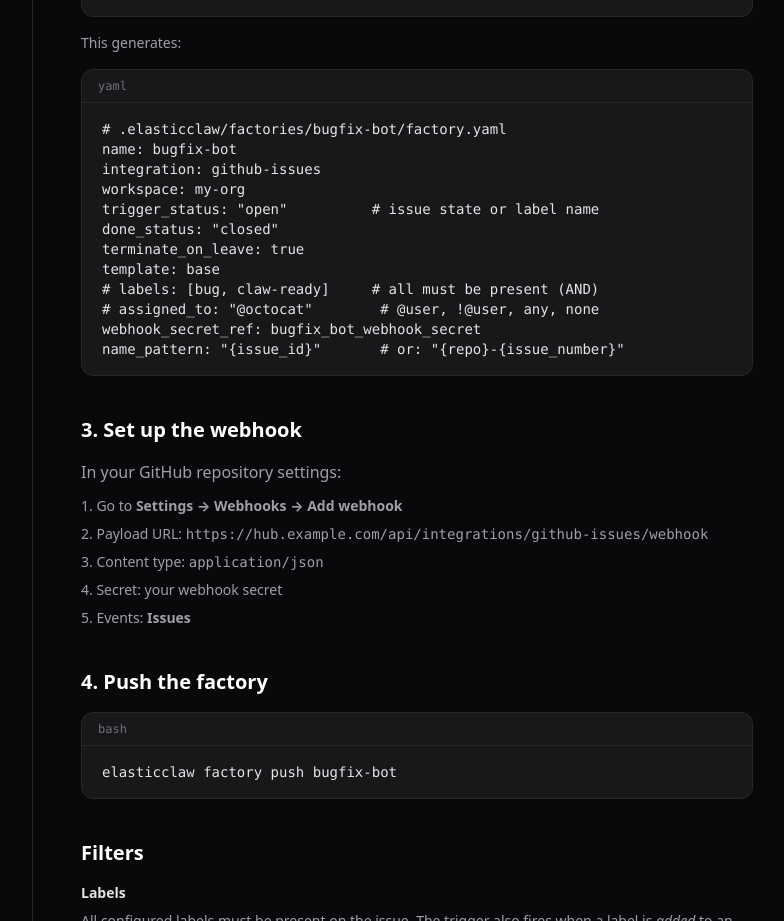
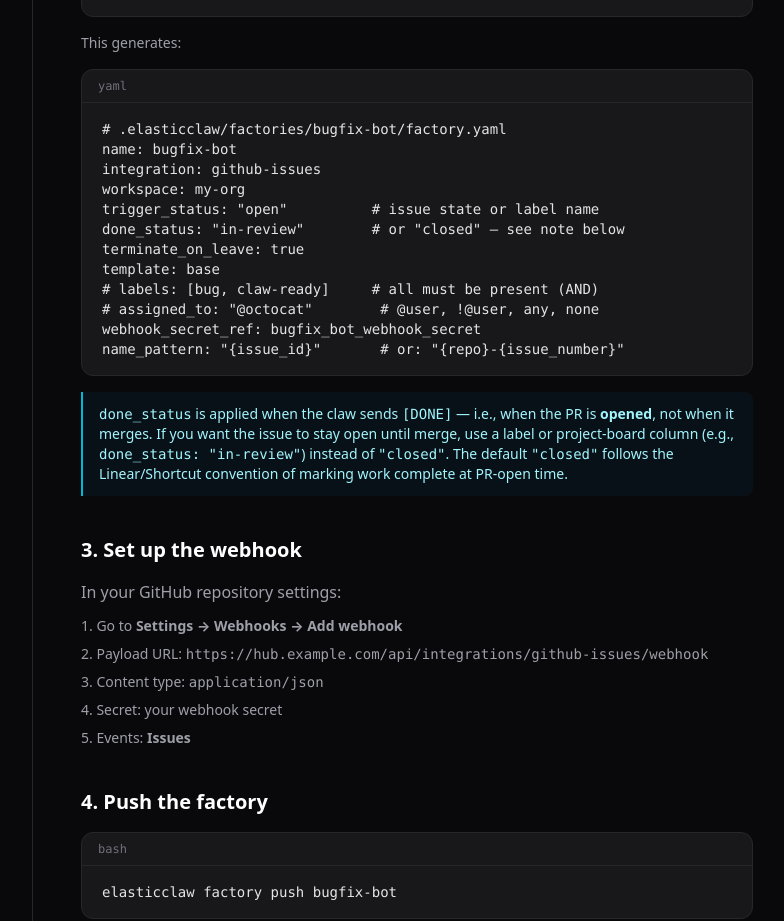
Before and after one commit to elasticclaw/elasticclaw.ai, a Next.js app: page /docs/github-issues in a window 1280 px wide. Shown: the part 960-1881 px from the top of the page, without its empty margins (207-991 px from the left). Built offline with nearby package versions, Linux system fonts and the light colour scheme.

Commit message:
fix: escape UI_PASSWORD in hub.yaml example to prevent JSX interpolation

```diff
--- a/src/app/docs/github-issues/page.tsx
+++ b/src/app/docs/github-issues/page.tsx
@@ -45,13 +45,22 @@ name: bugfix-bot
 integration: github-issues
 workspace: my-org
 trigger_status: "open"          # issue state or label name
-done_status: "closed"
+done_status: "in-review"        # or "closed" — see note below
 terminate_on_leave: true
 template: base
 # labels: [bug, claw-ready]     # all must be present (AND)
 # assigned_to: "@octocat"        # @user, !@user, any, none
 webhook_secret_ref: bugfix_bot_webhook_secret
 name_pattern: "{issue_id}"       # or: "{repo}-{issue_number}"`}</CodeBlock>
+        <Note>
+          <code>done_status</code> is applied when the claw sends{" "}
+          <code>[DONE]</code> — i.e., when the PR is <strong>opened</strong>, not
+          when it merges. If you want the issue to stay open until merge, use a
+          label or project-board column (e.g.,{" "}
+          <code>done_status: "in-review"</code>) instead of{" "}
+          <code>"closed"</code>. The default <code>"closed"</code> follows the
+          Linear/Shortcut convention of marking work complete at PR-open time.
+        </Note>
       </Section>
 
       <Section title="3. Set up the webhook">
--- a/src/app/docs/hub/page.tsx
+++ b/src/app/docs/hub/page.tsx
@@ -25,7 +25,7 @@ url: http://localhost:8080
 public_url: https://hub.example.com   # URL claws use to connect back
 token: your-hub-token                  # CLI login token
 claw_token: your-claw-token           # token for claw registration
-ui_password: ${UI_PASSWORD}           # web UI password (defaults to 'admin' if unset)
+ui_password: \${UI_PASSWORD}           # web UI password (defaults to 'admin' if unset)
 
 # VM providers
 providers:
--- a/src/app/docs/installation/page.tsx
+++ b/src/app/docs/installation/page.tsx
@@ -57,7 +57,7 @@ sudo mv elasticclaw /usr/local/bin/`}</CodeBlock>
 
       <Section title="Initial Setup">
         <p>After installing, initialize your hub config:</p>
-        <CodeBlock lang="bash">{`elasticclaw init`}</CodeBlock>
+        <CodeBlock lang="bash">{`elasticclaw hub init`}</CodeBlock>
         <p>
           This creates a <code className="text-cyan-300">hub.yaml</code> in
           your current directory. See{" "}
```
